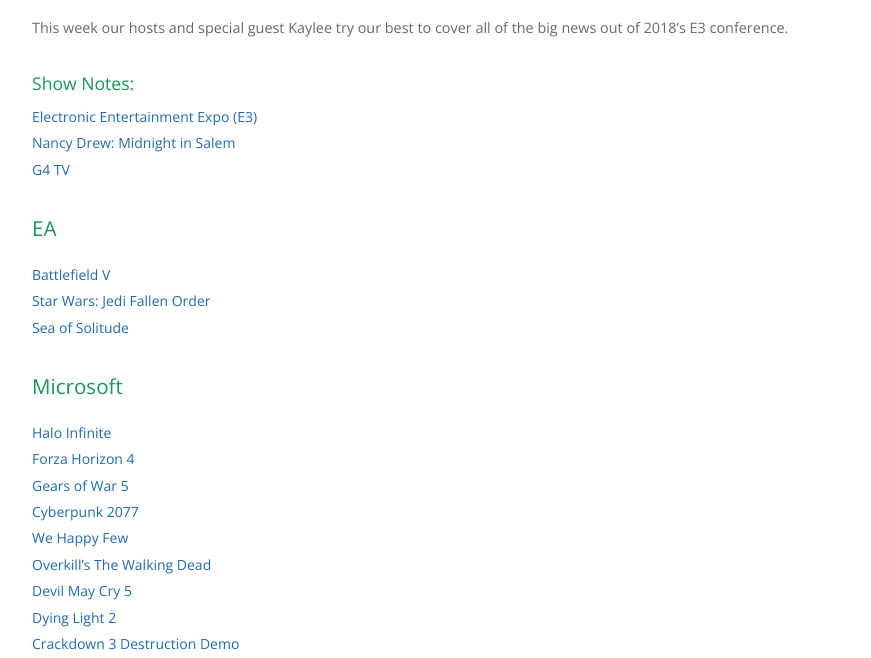
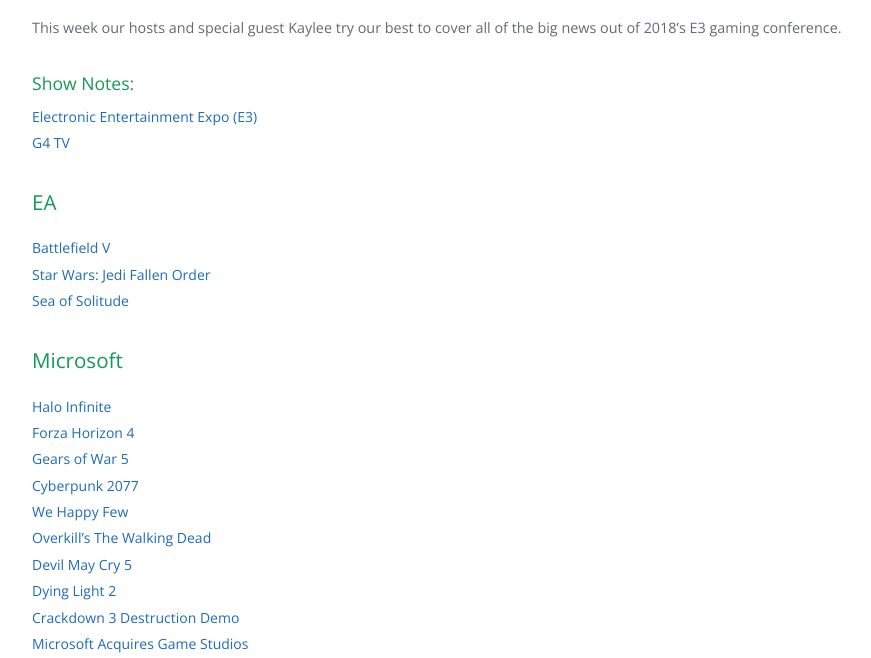
Before and after one commit to charliemchapman/atownfm, a Jekyll site: the page built from _posts/2018-06-21-episode-048.markdown, in a window 1280 px wide and 900 px high, scrolled down 300 px, cut to the strip 242-900 px from the top of the window. Shown: the whole strip, without its empty margins (192-1063 px from the left). Built offline with Jekyll 4.4.1, drawn with Linux system fonts in a browser that asks for light colours.

Commit message:
fixed description

```diff
--- a/_posts/2018-06-21-episode-048.markdown
+++ b/_posts/2018-06-21-episode-048.markdown
@@ -8,11 +8,10 @@
 imageUrl: "http://atownfm.com/assets/a-town_logo_09.jpg"
 ---
 
-This week our hosts and special guest Kaylee try our best to cover all of the big news out of 2018's E3 conference.
+This week our hosts and special guest Kaylee try our best to cover all of the big news out of 2018's E3 gaming conference.
 
 #### Show Notes:
 - [Electronic Entertainment Expo (E3)](https://en.wikipedia.org/wiki/Electronic_Entertainment_Expo)
-- [Nancy Drew: Midnight in Salem](https://www.herinteractive.com/shop-games/33-nancy-drew-midnight-in-salem/)
 - [G4 TV](https://en.wikipedia.org/wiki/G4_(U.S._TV_channel))
 
 ### EA
```
